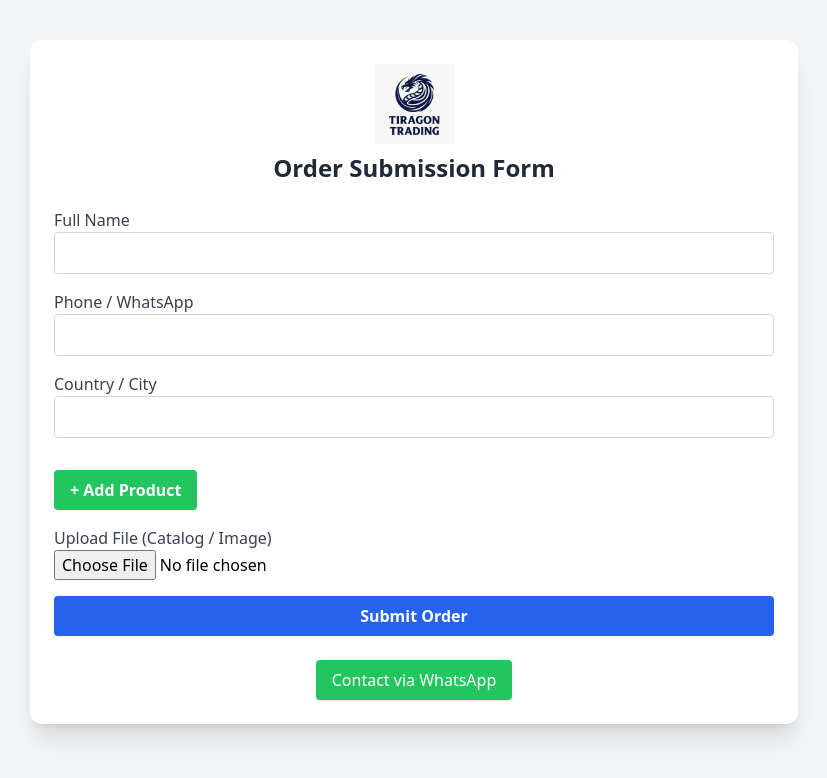
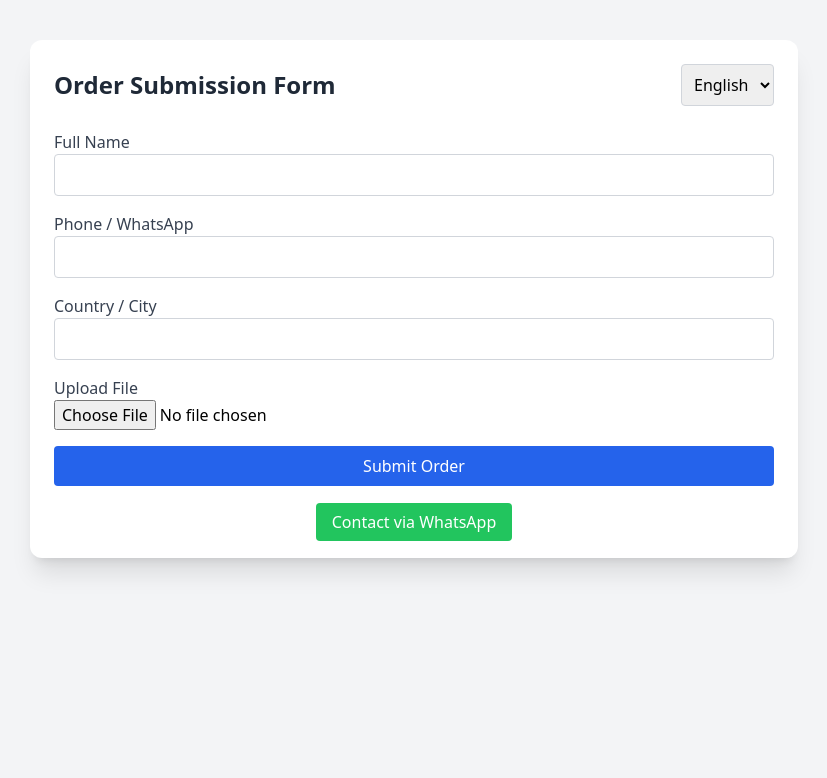
Before and after one commit to shlkhd/tiragon-order-app, a website: page public/index.html in a window 1280 px wide. Shown: the whole page, without its empty margins (226-1053 px from the left). Drawn offline with nearby package versions, Linux system fonts and the light colour scheme.

Commit message:
Add files via upload

```diff
--- a/public/index.html
+++ b/public/index.html
@@ -3,82 +3,64 @@
 <html lang="en">
 <head>
   <meta charset="UTF-8" />
+  <title>Tiragon Order</title>
   <meta name="viewport" content="width=device-width, initial-scale=1.0" />
-  <title>Tiragon Order Form</title>
   <script src="https://cdn.tailwindcss.com"></script>
 </head>
 <body class="bg-gray-100 font-sans">
   <div class="max-w-3xl mx-auto p-6 bg-white shadow-xl mt-10 rounded-xl">
-    <div class="text-center mb-6">
-      <img src="logo.png" alt="Tiragon Logo" class="mx-auto h-20" />
-      <h1 class="text-2xl font-bold text-gray-800 mt-2">Order Submission Form</h1>
+    <div class="flex justify-between items-center mb-6">
+      <h1 id="title" class="text-2xl font-bold text-gray-800">Order Submission Form</h1>
+      <select id="language" class="border border-gray-300 rounded p-2">
+        <option value="en">English</option>
+        <option value="fa">فارسی</option>
+      </select>
     </div>
 
-    <form action="/submit" method="POST" enctype="multipart/form-data" class="space-y-4">
-      <div><label class="block text-gray-700">Full Name</label><input type="text" name="name" required class="w-full border border-gray-300 rounded p-2" /></div>
-      <div><label class="block text-gray-700">Phone / WhatsApp</label><input type="text" name="phone" required class="w-full border border-gray-300 rounded p-2" /></div>
-      <div><label class="block text-gray-700">Country / City</label><input type="text" name="country" class="w-full border border-gray-300 rounded p-2" /></div>
-
-      <div id="products"></div>
-      <button type="button" onclick="addProductFields()" class="bg-green-500 hover:bg-green-600 text-white font-semibold py-2 px-4 rounded mb-4">+ Add Product</button>
-
-      <div><label class="block text-gray-700">Upload File (Catalog / Image)</label><input type="file" name="attachment" class="w-full" /></div>
-      <button type="submit" class="w-full bg-blue-600 hover:bg-blue-700 text-white font-semibold py-2 px-4 rounded">Submit Order</button>
+    <form class="space-y-4">
+      <div><label id="label-name" class="block text-gray-700">Full Name</label><input class="w-full border border-gray-300 rounded p-2" /></div>
+      <div><label id="label-phone" class="block text-gray-700">Phone / WhatsApp</label><input class="w-full border border-gray-300 rounded p-2" /></div>
+      <div><label id="label-country" class="block text-gray-700">Country / City</label><input class="w-full border border-gray-300 rounded p-2" /></div>
+      <div><label id="label-upload" class="block text-gray-700">Upload File</label><input type="file" class="w-full" /></div>
+      <button id="submit" type="submit" class="w-full bg-blue-600 text-white py-2 rounded">Submit Order</button>
     </form>
 
     <div class="text-center mt-6">
-      <a href="https://wa.me/971557068949" target="_blank" class="inline-block bg-green-500 text-white px-4 py-2 rounded shadow hover:bg-green-600">
-        Contact via WhatsApp
-      </a>
+      <a id="whatsapp" href="#" class="bg-green-500 text-white px-4 py-2 rounded">Contact via WhatsApp</a>
     </div>
   </div>
 
   <script>
-    function addProductFields() {
-      const container = document.getElementById('products');
-      const index = container.children.length;
-      const div = document.createElement('div');
-      div.className = "border border-gray-300 p-4 rounded mb-4 bg-gray-50";
+    const translations = {{}};
+    let currentLang = "en";
 
-      const title = document.createElement('h4');
-      title.className = "font-semibold mb-2";
-      title.textContent = "Product " + (index + 1);
-      div.appendChild(title);
+    async function loadLang(lang) {{
+      const res = await fetch(`lang/${{lang}}.json`);
+      translations[lang] = await res.json();
+      applyLang(lang);
+    }}
 
-      const typeLabel = document.createElement('label');
-      typeLabel.className = "block text-gray-700";
-      typeLabel.textContent = "Product Type";
-      div.appendChild(typeLabel);
+    function applyLang(lang) {{
+      const t = translations[lang];
+      document.getElementById("title").textContent = t.title;
+      document.getElementById("label-name").textContent = t.name;
+      document.getElementById("label-phone").textContent = t.phone;
+      document.getElementById("label-country").textContent = t.country;
+      document.getElementById("label-upload").textContent = t.upload;
+      document.getElementById("submit").textContent = t.submit;
+      document.getElementById("whatsapp").textContent = t.whatsapp;
+    }}
 
-      const typeInput = document.createElement('input');
-      typeInput.name = "product[]";
-      typeInput.className = "w-full border border-gray-300 rounded p-2 mb-2";
-      div.appendChild(typeInput);
+    document.getElementById("language").addEventListener("change", (e) => {{
+      currentLang = e.target.value;
+      if (translations[currentLang]) {{
+        applyLang(currentLang);
+      }} else {{
+        loadLang(currentLang);
+      }}
+    }});
 
-      const weightLabel = document.createElement('label');
-      weightLabel.className = "block text-gray-700";
-      weightLabel.textContent = "Weight / Quantity";
-      div.appendChild(weightLabel);
-
-      const weightInput = document.createElement('input');
-      weightInput.name = "weight[]";
-      weightInput.type = "number";
-      weightInput.className = "w-full border border-gray-300 rounded p-2 mb-2";
-      div.appendChild(weightInput);
-
-      const descLabel = document.createElement('label');
-      descLabel.className = "block text-gray-700";
-      descLabel.textContent = "Description";
-      div.appendChild(descLabel);
-
-      const descArea = document.createElement('textarea');
-      descArea.name = "description[]";
-      descArea.rows = 2;
-      descArea.className = "w-full border border-gray-300 rounded p-2 mb-2";
-      div.appendChild(descArea);
-
-      container.appendChild(div);
-    }
+    loadLang("en");
   </script>
 </body>
 </html>
```
